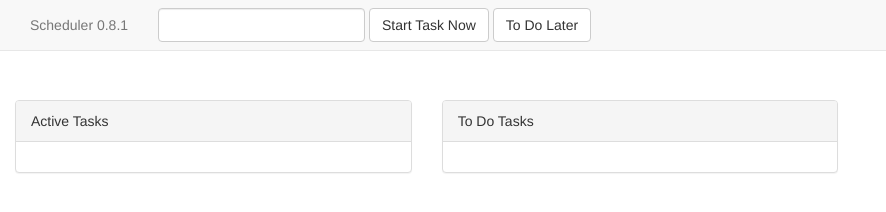
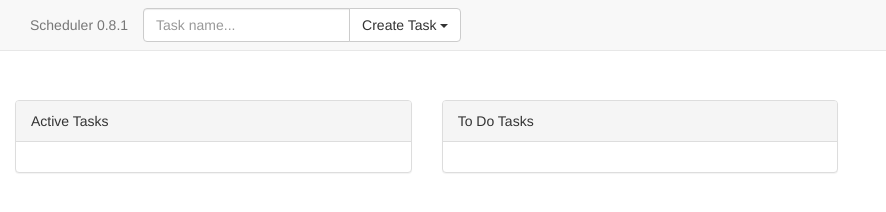
Before and after one commit to christopherfujino/scheduler, a plain HTML site: page index.html in a window 1280 px wide. Shown: the whole page, without its empty margins (0-886 px from the left). Drawn offline with Linux system fonts and the light colour scheme.

Commit message:
streamline nav interface

```diff
--- a/index.html
+++ b/index.html
@@ -10,16 +10,36 @@
   <body ng-app='scheduler' ng-controller='main'>
     <nav class="navbar navbar-default navbar-fixed-top" id='my-navbar'>
       <div class="container-fluid">
-        <p class='navbar-text'>
-          Scheduler {{ version }}
-        </p>
-        <form class="navbar-form navbar-left" role=''>
+        <div class='row'>
+          <div class='col-xs-12'>
+            <p class='navbar-text'>
+              Scheduler {{ version }}
+            </p>
+            <form class="navbar-form" role=''>
+              <div class="input-group">
+                <input type="text" placeholder="Task name..." class="form-control" data-ng-model='taskName'>
+                <div class="input-group-btn">
+                  <button type="button" class="btn btn-default dropdown-toggle" data-toggle="dropdown" aria-expanded="false">Create Task <span class="caret"></span></button>
+                  <ul class="dropdown-menu" role="menu">
+                    <li><a href="#" data-ng-click='newTask(taskName, true)'>Start Now</a></li>
+                    <li><a href="#" data-ng-click='newTask(taskName, false)'>To Do Later</a></li>
+                  </ul>
+                </div><!-- /btn-group -->
+              </div><!-- /input-group -->
+            </form>
+          </div>
+        </div>
+
+
+<!--
           <div class='form-group'>
-            <input class='form-control' type='text' data-ng-model='taskName'>
+            <input class='form-control' placeholder="Task name..." type='text' data-ng-model='taskName'>
           </div>
-          <button class='btn btn-default' type='submit' data-ng-click='newTask(taskName, true)'>Start Task Now</button>
+          <button class='btn btn-default' type='submit' data-ng-click='newTask(taskName, true)'>Start Now</button>
           <button class='btn btn-default' type='submit' data-ng-click='newTask(taskName, false)'>To Do Later</button>
-        </form>
+        -->
+
+
       </div>
     </nav>
 
@@ -108,6 +128,8 @@
     </div> <!-- .container-fluid -->
 
     <!-- scripts -->
+    <script src='scripts/jquery.min.js'></script>
+    <script src='scripts/bootstrap.min.js'></script>
     <script src='scripts/angular.min.js'></script>
     <script src='scripts/app.js'></script>
 
```
